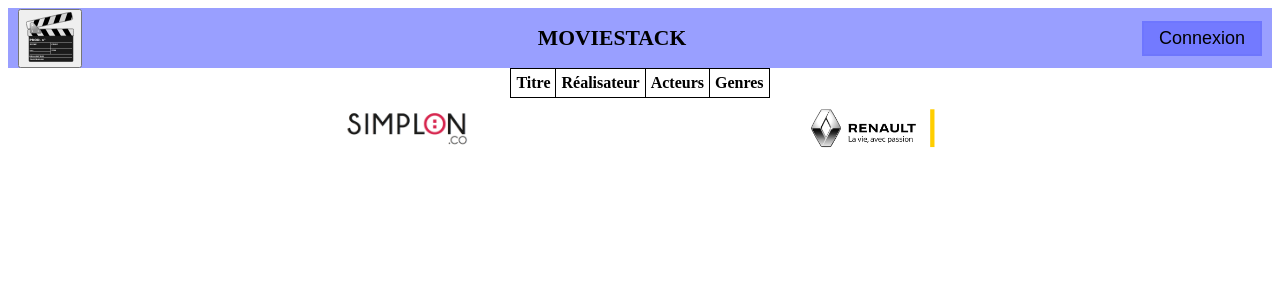
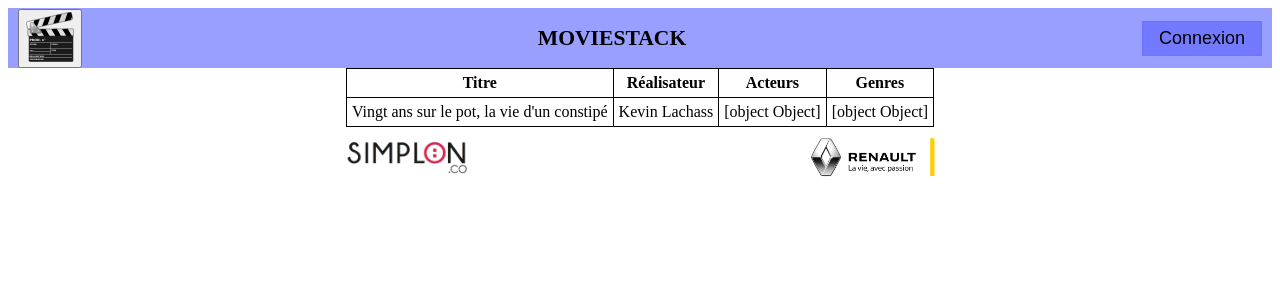
Before and after one commit to SylvainSimplonGit/red-thread, an Angular app in the folder ihm/: page /movies in a window 1280 px wide. Shown: the top 300 px of the page. Built offline with nearby package versions, Linux system fonts and the light colour scheme; a web font is replaced by a local one.

Commit message:
update ngFor

```diff
--- a/ihm/src/app/movie-list/movie-list.component.html
+++ b/ihm/src/app/movie-list/movie-list.component.html
@@ -8,11 +8,11 @@
                 <th>Genres</th>
             </tr>
         </thead>
-        <!-- <tr **ngFor="let item of movies; let i = index">
+        <tr *ngFor="let item of movies; let i = index">
             <td>{{item.title}}</td>
             <td>{{item.director}}</td>
             <td>{{item.actors}}</td>
             <td>{{item.genres}}</td>
-        </tr> -->
+        </tr>
     </table>
 </section>
```
